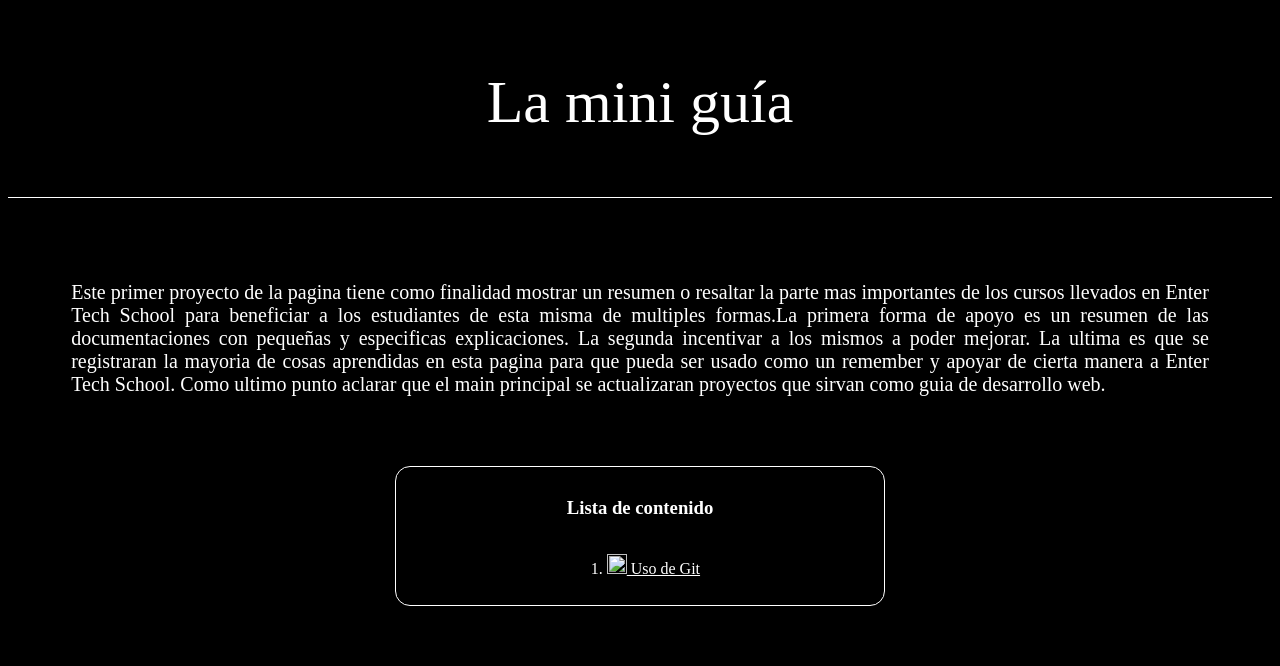
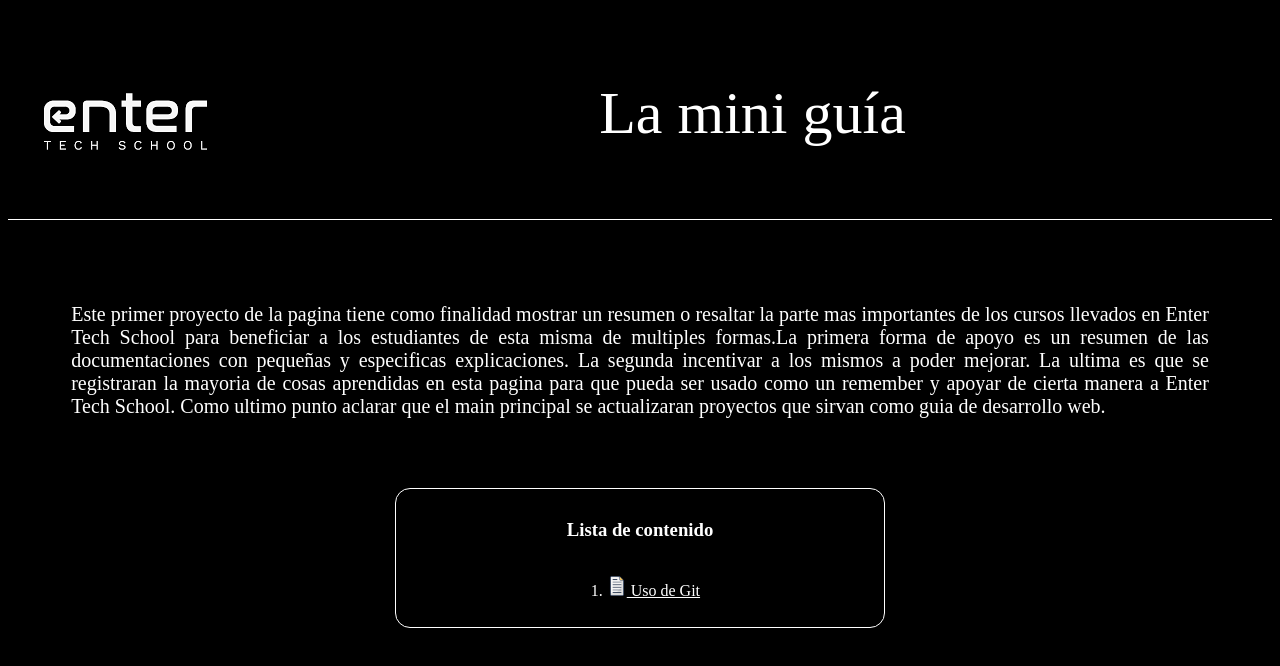
Before and after one commit to danhorz/practicas, a plain HTML site: page projecto1/index.html in a window 1280 px wide. Drawn offline with Linux system fonts and the light colour scheme; the site is published under a folder, as on GitHub Pages, so addresses that start at the root find nothing; a web font is replaced by a local one.

Commit message:
commit 5

```diff
--- a/projecto1/index.html
+++ b/projecto1/index.html
@@ -8,7 +8,7 @@
 </head>
 <body>
     <header>
-        <img src="/projecto1/img/logo.png" alt="">
+        <img src="./img/logo.png" alt="">
         <div class="contenedor1">
             <p class="titulo">La mini guía</p>
          </div>
@@ -28,8 +28,8 @@
 
             <ol>
                 <li>
-                    <a href="/projecto1/pages/git/gituse.html">
-                        <img src="/projecto1/img/expediente.png" width="20px" height="20px" alt="">
+                    <a href="./pages/git/gituse.html">
+                        <img src="./img/expediente.png" width="20px" height="20px" alt="">
                         Uso de Git
                     </a>
 
```
